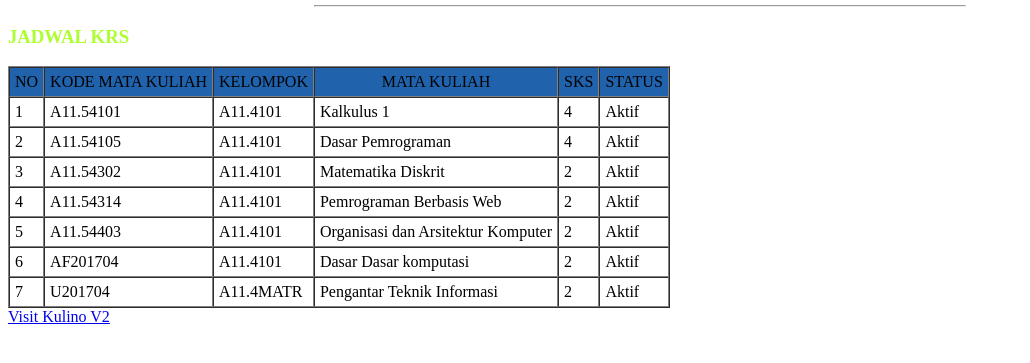
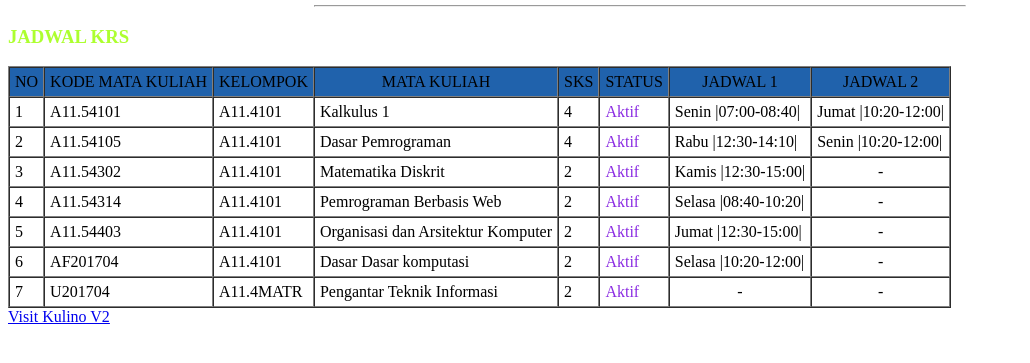
Before and after one commit to nathanieldinus/Pem-web2021, a plain HTML site: page minggu2/biodata.html in a window 1280 px wide. Shown: the part 303-666 px from the top of the page, without its empty margins (0-1030 px from the left). Drawn offline with Linux system fonts and the light colour scheme.

Commit message:
Update biodata.html

```diff
--- a/minggu2/biodata.html
+++ b/minggu2/biodata.html
@@ -4,7 +4,7 @@
 	<title>Biodata Diri HTML</title>
 </head>
 <body>
-	<h1 align="center" style="color:skyblue;">BIODATA DIRI</h1>
+	<h1 align="center" style="color:skyblue; ">BIODATA DIRI</h1>
 	<hr width="650" style="10">
 	<table align="center" cellpadding="3" align="center" width="700">
 		<tr>
@@ -58,6 +58,8 @@
 			<td>MATA KULIAH</td>
 			<td>SKS</td>
 			<td>STATUS</td>
+			<td>JADWAL 1</td>
+			<td>JADWAL 2</td>
 		</tr>
 		<tr>
 			<td>1</td>
@@ -65,7 +67,9 @@
 			<td>A11.4101</td>
 			<td>Kalkulus 1</td>
 			<td>4</td>
-			<td>Aktif</td>
+			<td style="color:blueviolet;">Aktif</td>
+			<td>Senin |07:00-08:40|</td>
+			<td>Jumat |10:20-12:00|</td>
 		</tr>
 		<tr>
 			<td>2</td>
@@ -73,7 +77,9 @@
 			<td>A11.4101</td>
 			<td>Dasar Pemrograman</td>
 			<td>4</td>
-			<td>Aktif</td>
+			<td style="color:blueviolet;">Aktif</td>
+			<td>Rabu  |12:30-14:10|</td>
+			<td>Senin |10:20-12:00|</td>
 		</tr>
 		<tr>
 			<td>3</td>
@@ -81,7 +87,9 @@
 			<td>A11.4101</td>
 			<td>Matematika Diskrit</td>
 			<td>2</td>
-			<td>Aktif</td>
+			<td style="color:blueviolet;">Aktif</td>
+			<td>Kamis |12:30-15:00|</td>
+			<td align="center">-</td>
 		</tr>
 		<tr>
 			<td>4</td>
@@ -89,15 +97,18 @@
 			<td>A11.4101</td>
 			<td>Pemrograman Berbasis Web</td>
 			<td>2</td>
-			<td>Aktif</td>
-		</tr>
+			<td style="color:blueviolet;">Aktif</td>
+			<td>Selasa |08:40-10:20|</td>
+			<td align="center">-</td>
 		<tr>
 			<td>5</td>
 			<td>A11.54403</td>
 			<td>A11.4101</td>
 			<td>Organisasi dan Arsitektur Komputer</td>
 			<td>2</td>
-			<td>Aktif</td>
+			<td style="color:blueviolet;">Aktif</td>
+			<td>Jumat |12:30-15:00|</td>
+			<td align="center">-</td>
 		</tr>
 		<tr>
 			<td>6</td>
@@ -105,7 +116,9 @@
 			<td>A11.4101</td>
 			<td>Dasar Dasar komputasi</td>
 			<td>2</td>
-			<td>Aktif</td>
+			<td style="color:blueviolet;">Aktif</td>
+			<td>Selasa |10:20-12:00|</td>
+			<td align="center">-</td>
 		</tr>
 		<tr>
 			<td>7</td>
@@ -113,7 +126,9 @@
 			<td>A11.4MATR</td>
 			<td>Pengantar Teknik Informasi</td>
 			<td>2</td>
-			<td>Aktif</td>
+			<td style="color:blueviolet;">Aktif</td>
+			<td align="center">-</td>
+			<td align="center">-</td>
 		</tr>
 
 	</table>
```
